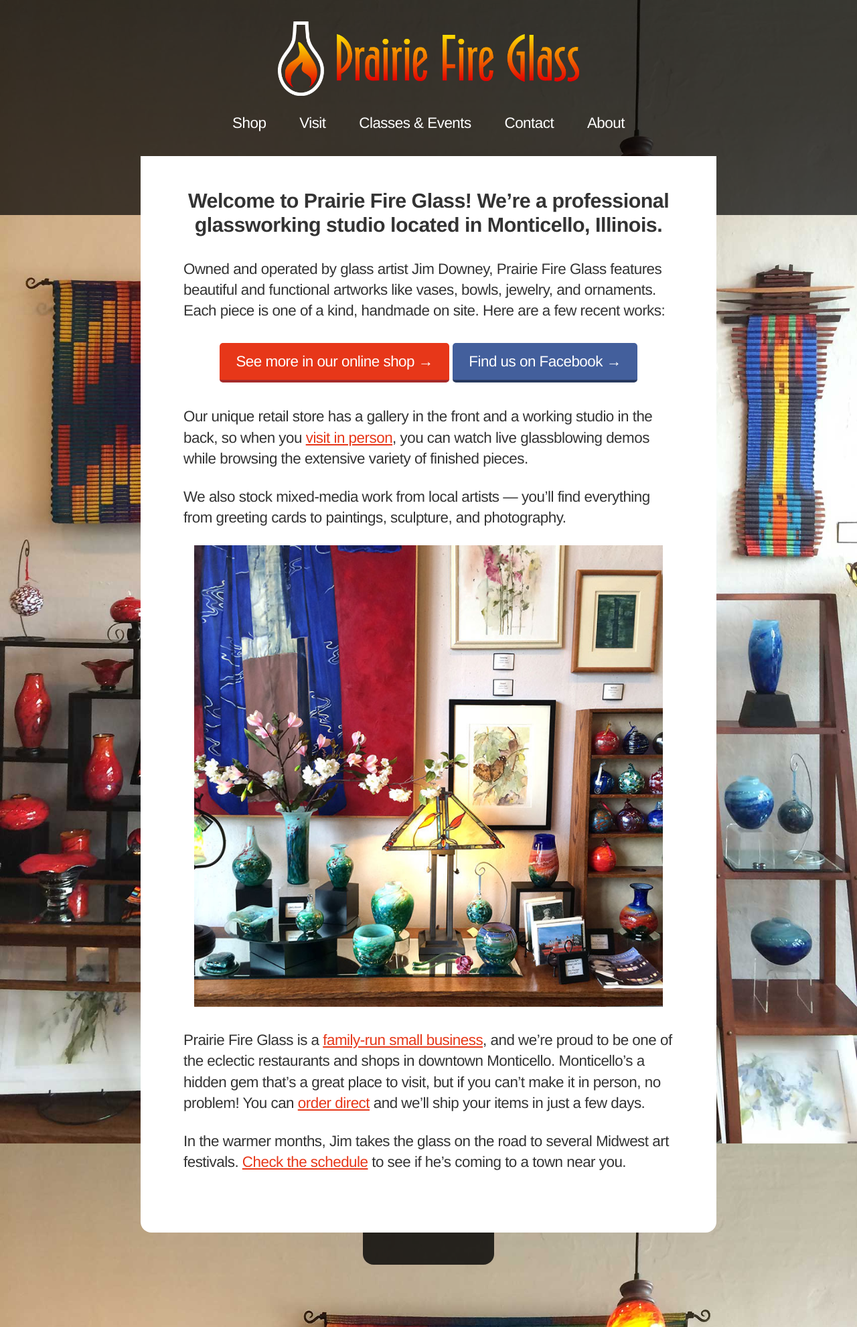
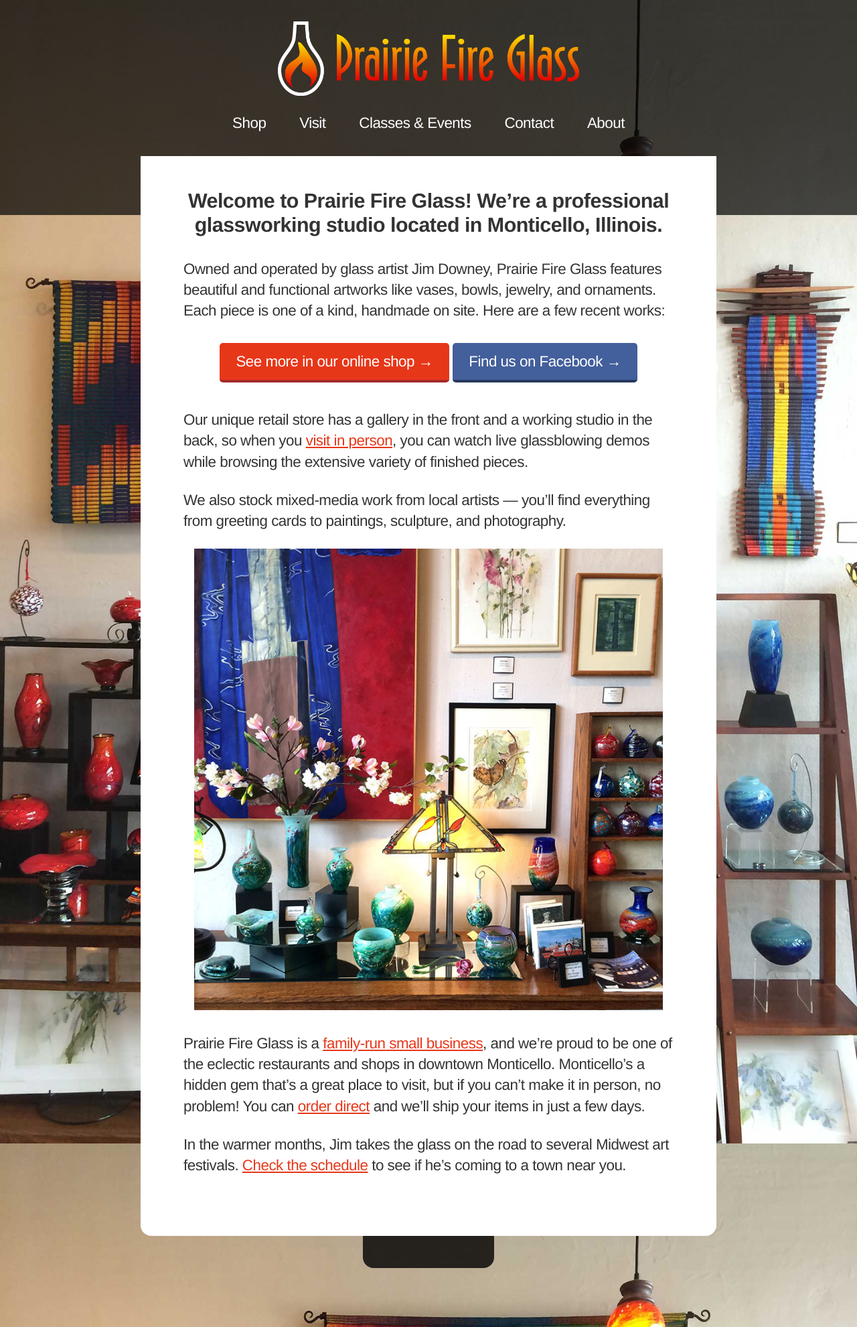
Before and after one commit to prairiefireglass/prairiefireglass.github.io, a Jekyll site: the page built from index.html, in a window 1280 px wide. Shown: the whole page at 67% size. Built offline with Jekyll 4.4.1, drawn with Linux system fonts in a browser that asks for light colours; nearby versions of some CDN libraries.

Commit message:
More button margin

```diff
--- a/assets/stylesheets/globals/_buttons.scss
+++ b/assets/stylesheets/globals/_buttons.scss
@@ -1,7 +1,7 @@
 .cta-button {
   display: inline-block;
   padding: 0.75rem 1.5rem 0.75rem;
-  margin-bottom: .2rem;
+  margin-bottom: .5rem;
   font-family: $font-sans;
   font-size: 1.4rem;
   background: $color-link;
```
